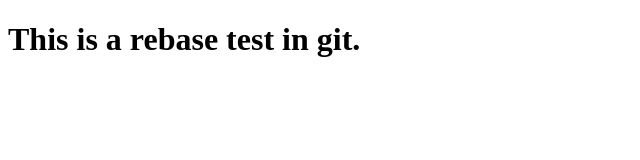
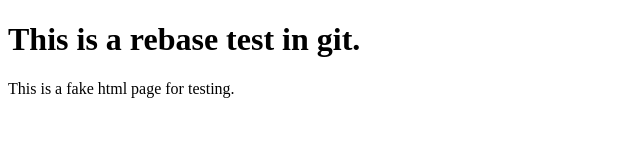
Before and after one commit to stiwar/git-rebase-test, a plain HTML site: page index.html in a window 1280 px wide. Shown: the whole page, without its empty margins (0-640 px from the left). Drawn offline with Linux system fonts and the light colour scheme.

Commit message:
Add paragraph into home page

```diff
--- a/index.html
+++ b/index.html
@@ -7,5 +7,6 @@
 </head>
 <body>
     <h1>This is a rebase test in git.</h1>
+    <p>This is a fake html page for testing.</p>
 </body>
 </html>
```
